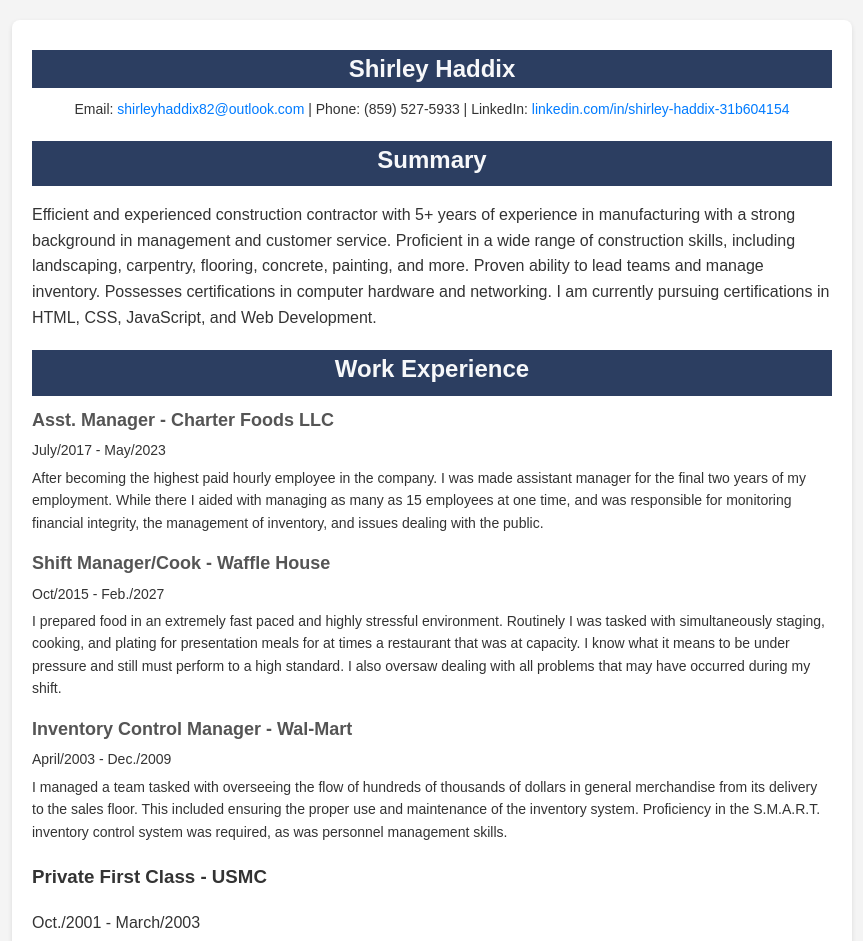
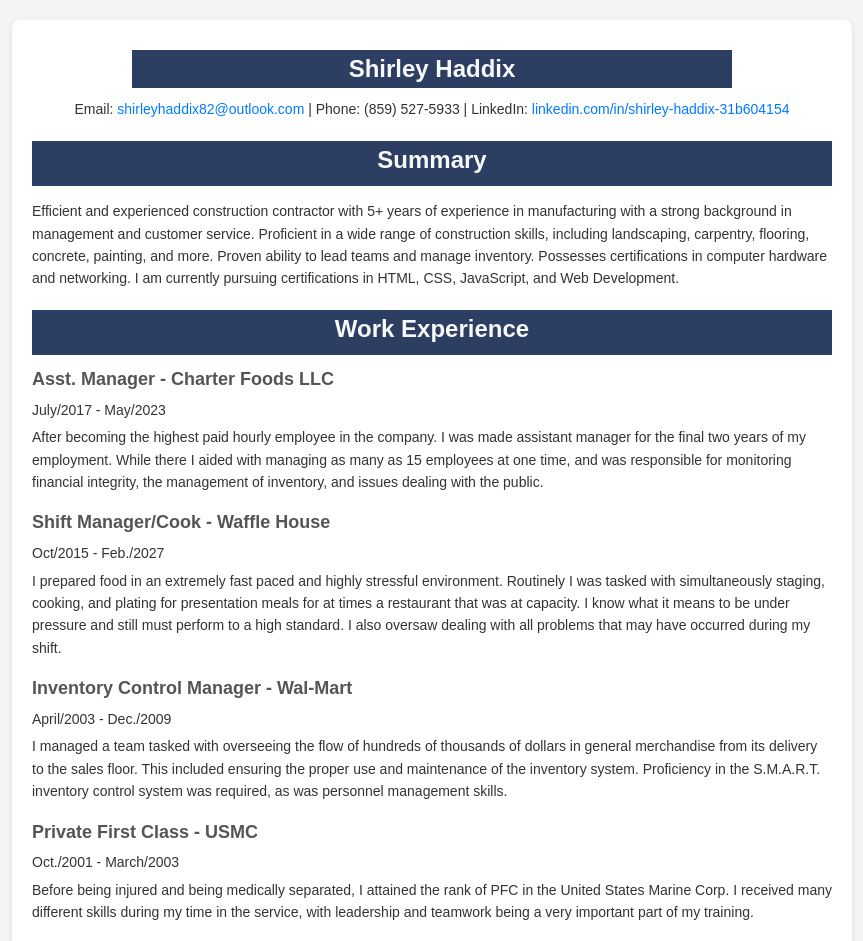
Before and after one commit to DrWatson0814/drwatson0814.github.io, a plain HTML site: page index.html in a window 1280 px wide. Shown: the top 941 px of the page, without its empty margins (208-1071 px from the left). Drawn offline with Linux system fonts and the light colour scheme.

Commit message:
made all font sizes uniform for <p> tags in item class

```diff
--- a/index.html
+++ b/index.html
@@ -48,7 +48,7 @@
                         I managed a team tasked with overseeing the flow of hundreds of thousands of dollars in general merchandise from its delivery to the sales floor. This included ensuring the proper use and maintenance of the inventory system.  Proficiency in the S.M.A.R.T. inventory control system was required, as was personnel management skills.
                     </p>
                 </div>
-                <div>
+                <div class="item">
                     <h3>Private First Class - USMC</h3>
                     <p>Oct./2001 - March/2003</p>
                     <p>
--- a/style.css
+++ b/style.css
@@ -23,7 +23,7 @@ h1, h2 {
     text-align: center;
 }
 .header h1 {
-    margin: 10px 0;
+    margin: 10px 100px;
 }
 .contact {
     margin: 10px 0;
@@ -32,6 +32,9 @@ h1, h2 {
 .contact a {
     color: #007bff;
     text-decoration: none;
+}
+.summary{
+    font-size: 14px;
 }
 .section {
     margin: 20px 0;
```
